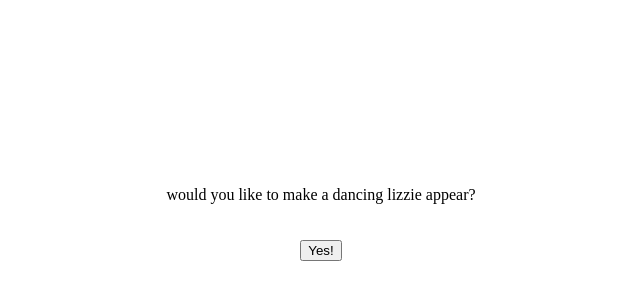
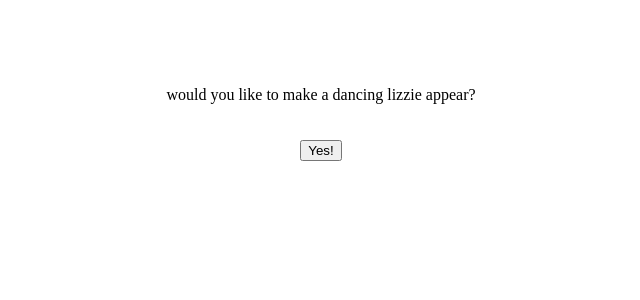
Before and after one commit to Pepperhfj/lizzie-manifest, a plain HTML site: page index.html in a window 1280 px wide. Shown: the part 94-394 px from the top of the page, without its empty margins (319-959 px from the left). Drawn offline with Linux system fonts and the light colour scheme.

Commit message:
Update index.html

```diff
--- a/index.html
+++ b/index.html
@@ -6,7 +6,7 @@
     <title>hoe</title>
     <script src="script.js"></script>
 </head>
-<body style="margin-top: 280px;">
+<body style="margin-top: 180px;">
 <center>
 
 <p>would you like to make a dancing lizzie appear?</p>
```
